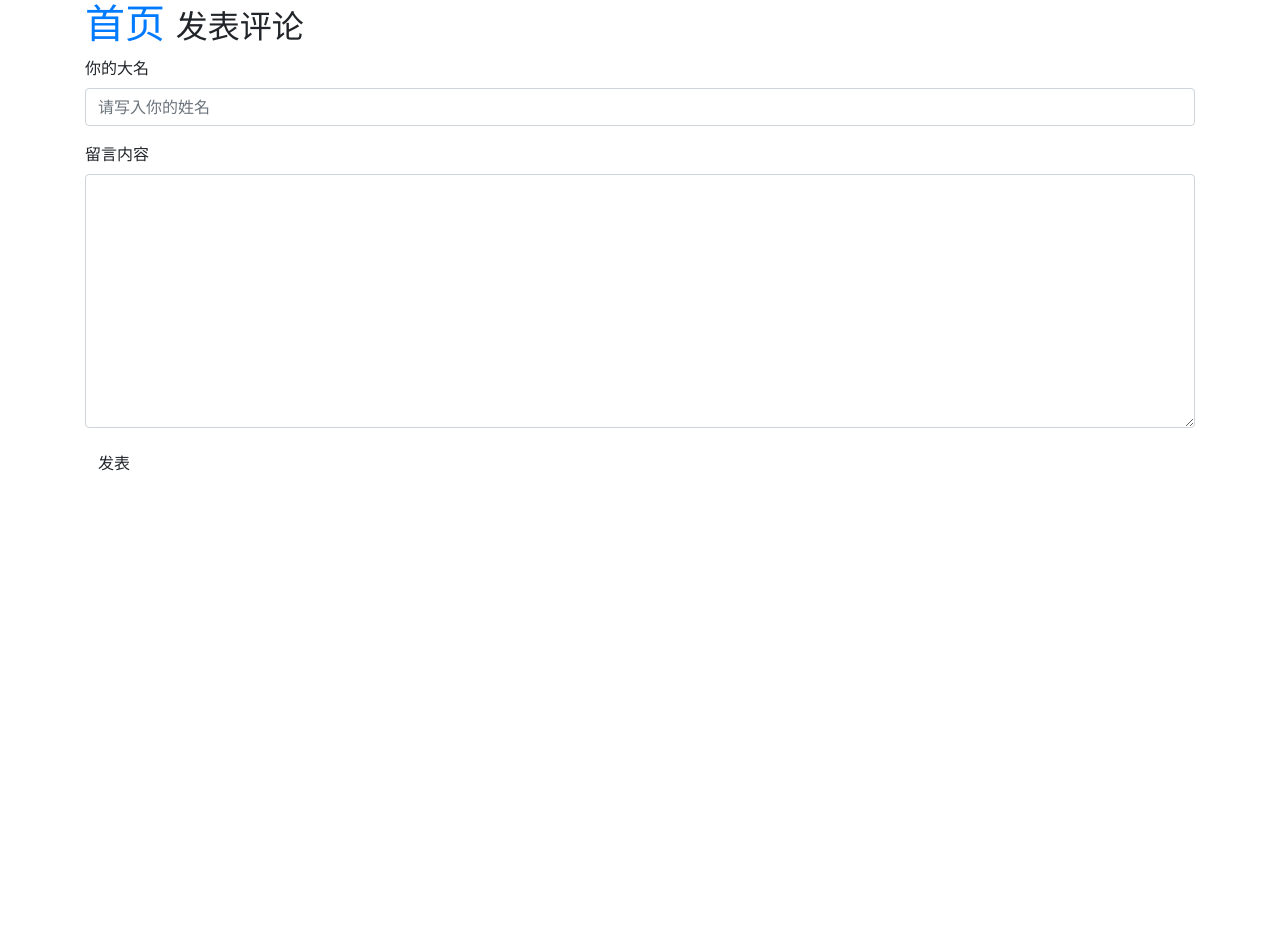
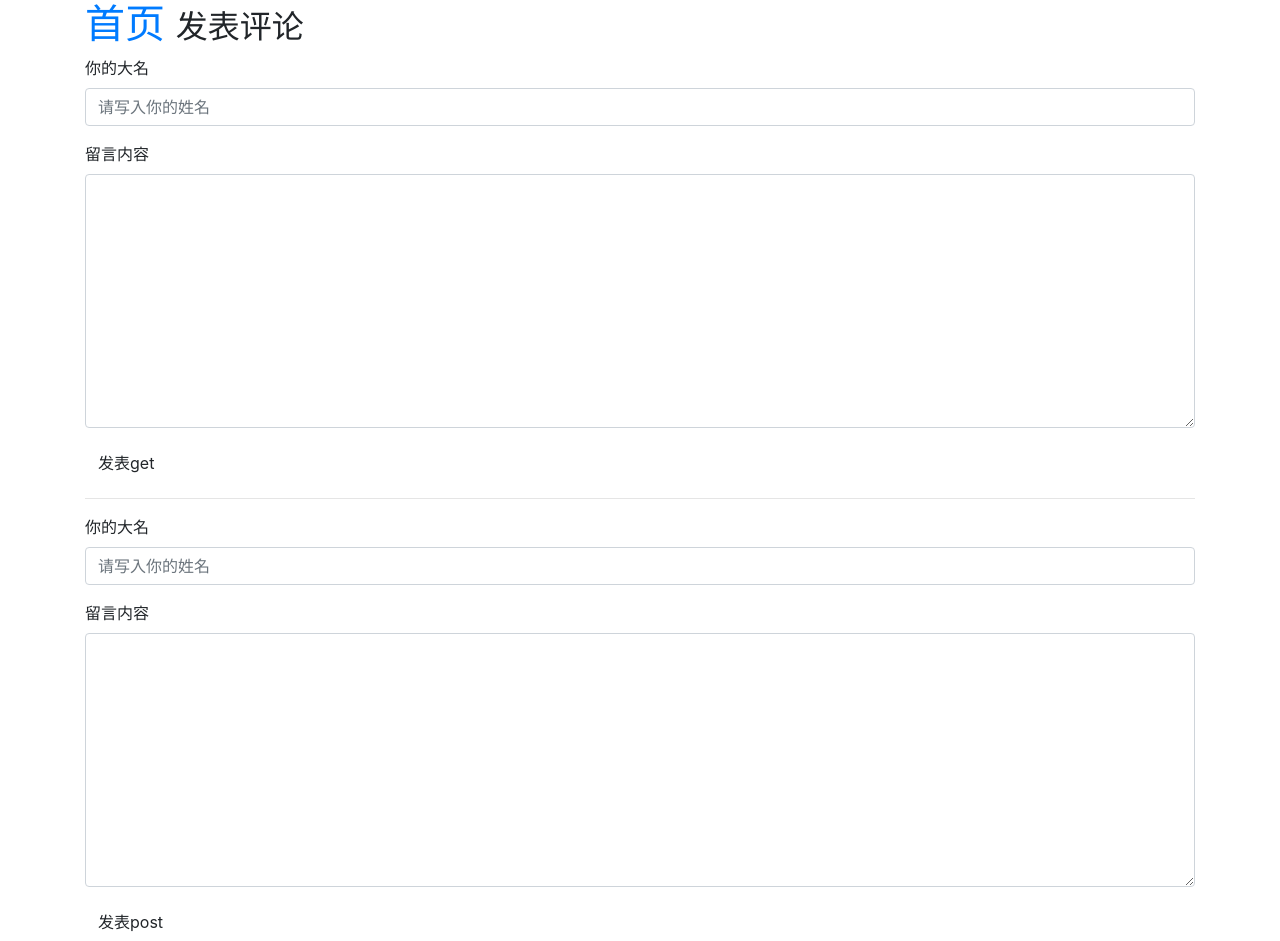
Before and after one commit to yooyao/nodejs-demo, a website: page feedback/view/post.html in a window 1280 px wide. Before the commit the page ends 800 px from the top, so only its background shows below. Drawn offline with Linux system fonts and the light colour scheme.

Commit message:
添加了一个不是很美观的post提交方法，并且手动解析了查询字符串格式的请求体

```diff
--- a/feedback/view/post.html
+++ b/feedback/view/post.html
@@ -26,7 +26,7 @@
             get
             post
      -->
-    <form action="/pinglun" method="get">
+    <form action="/pinglun" method="GET">
       <div class="form-group">
         <label for="input_name">你的大名</label>
         <input type="text" class="form-control" required minlength="2" maxlength="10" id="input_name" name="name" placeholder="请写入你的姓名">
@@ -35,7 +35,20 @@
         <label for="textarea_message">留言内容</label>
         <textarea class="form-control" name="message" id="textarea_message" cols="30" rows="10" required minlength="5" maxlength="50"></textarea>
       </div>
-      <button type="submit" class="btn btn-default">发表</button>
+      <button type="submit" class="btn btn-default">发表get</button>
+    </form>
+
+    <hr/>
+    <form action="/postComment" method="POST">
+      <div class="form-group">
+        <label for="input_name">你的大名</label>
+        <input type="text" class="form-control" required minlength="2" maxlength="10" id="input_name" name="name" placeholder="请写入你的姓名">
+      </div>
+      <div class="form-group">
+        <label for="textarea_message">留言内容</label>
+        <textarea class="form-control" name="message" id="textarea_message" cols="30" rows="10" required minlength="5" maxlength="50"></textarea>
+      </div>
+      <button type="submit" class="btn btn-default">发表post </button>
     </form>
   </div>
 </body>
```
Also changed, not shown: feedback/app.js (+23 -2 lines).
